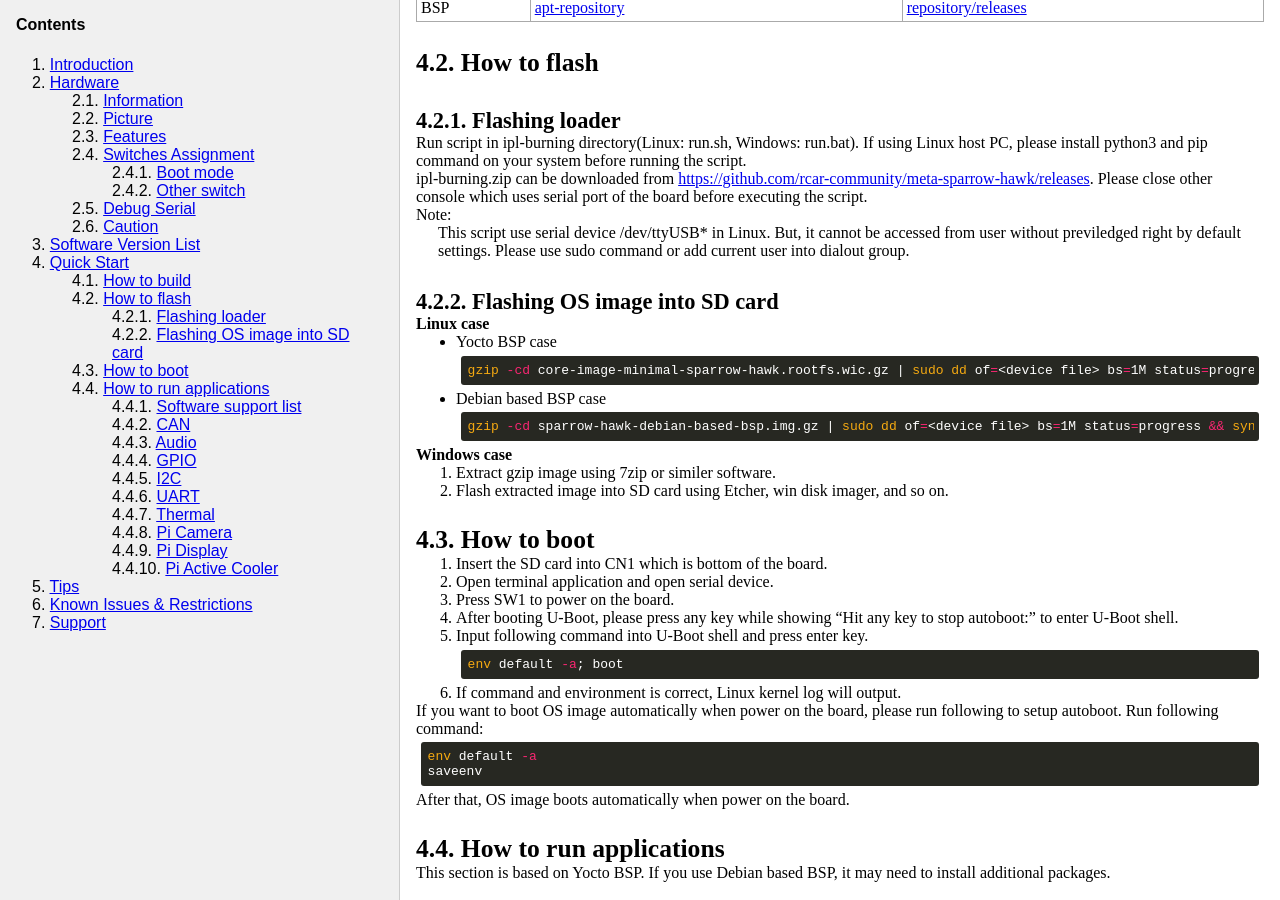
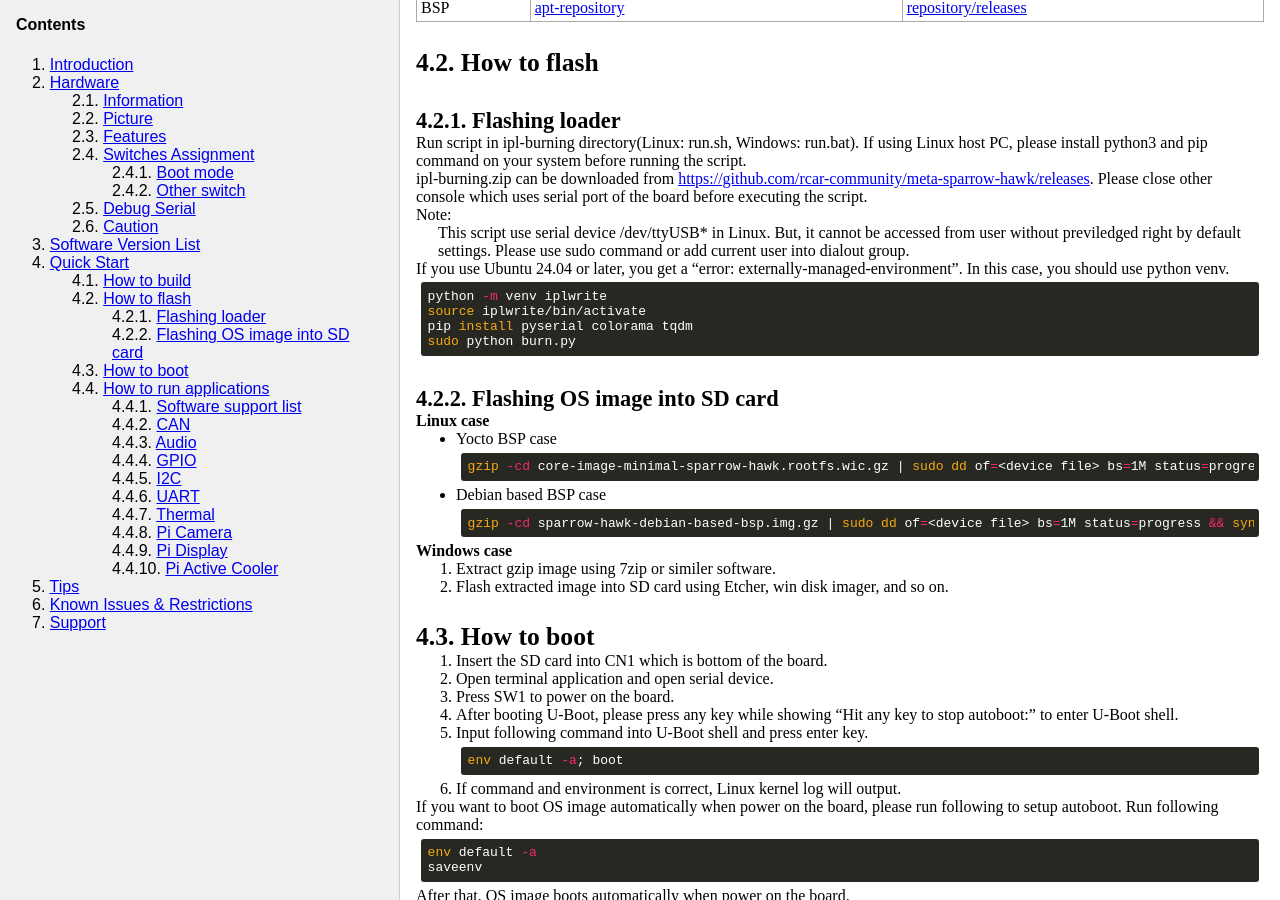
Before and after one commit to rcar-community/rcar-community.github.io, a Jekyll site: the page built from Sparrow-Hawk/index.md, in a window 1280 px wide and 900 px high, scrolled down 3094 px. Built offline with Jekyll 4.4.1, drawn with Linux system fonts in a browser that asks for light colours; a script that is not in the unit is left out.

Commit message:
Adding a additional operation for ipl writing in Ubuntu 24.04 based environment
If user uses Ubuntu 24.04 environment, it has restriction for the pip install.
When user uses that environment, it should use python venv.
This patch add how to use python venv to write ipl.

Signed-off-by: Naoto Yamaguchi <naoto.yamaguchi@aisin.co.jp>

````diff
--- a/Sparrow-Hawk/index.md
+++ b/Sparrow-Hawk/index.md
@@ -125,6 +125,15 @@ Note:
 
 This script use serial device /dev/ttyUSB* in Linux. But, it cannot be accessed from user without previledged right by default settings. Please use sudo command or add current user into dialout group.
 {: .indented-1 }
+
+If you use Ubuntu 24.04 or later,  you get a "error: externally-managed-environment".  In this case, you should use python venv.
+
+```bash
+python -m venv iplwrite
+source iplwrite/bin/activate
+pip install pyserial colorama tqdm
+sudo python burn.py
+```
 
 #### Flashing OS image into SD card
 
````
